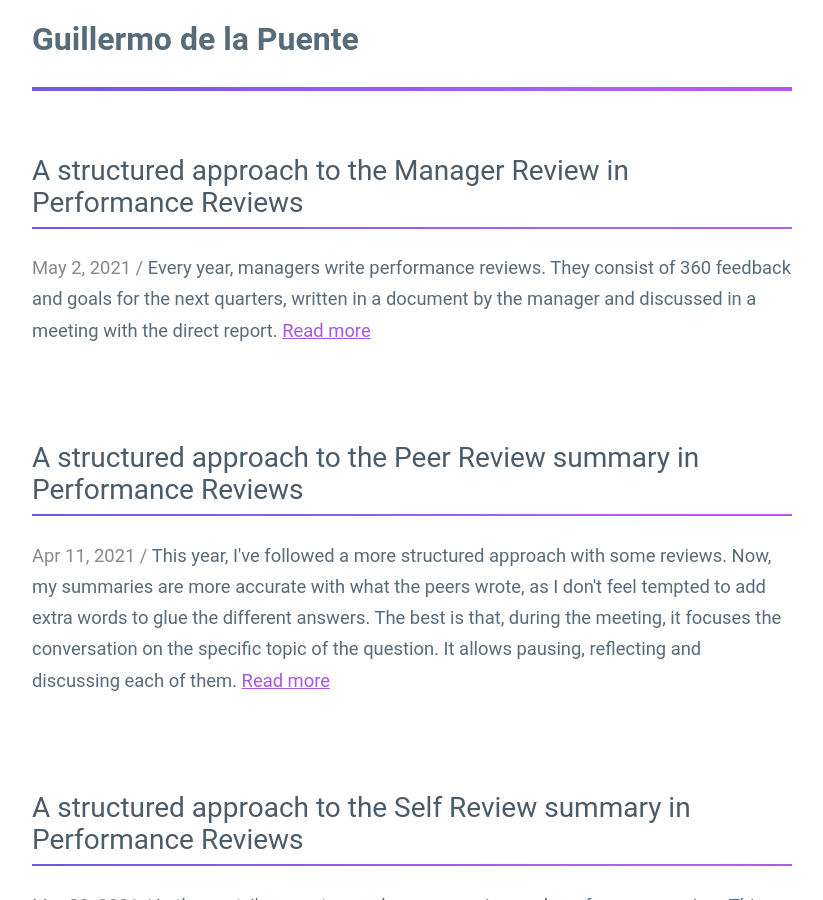
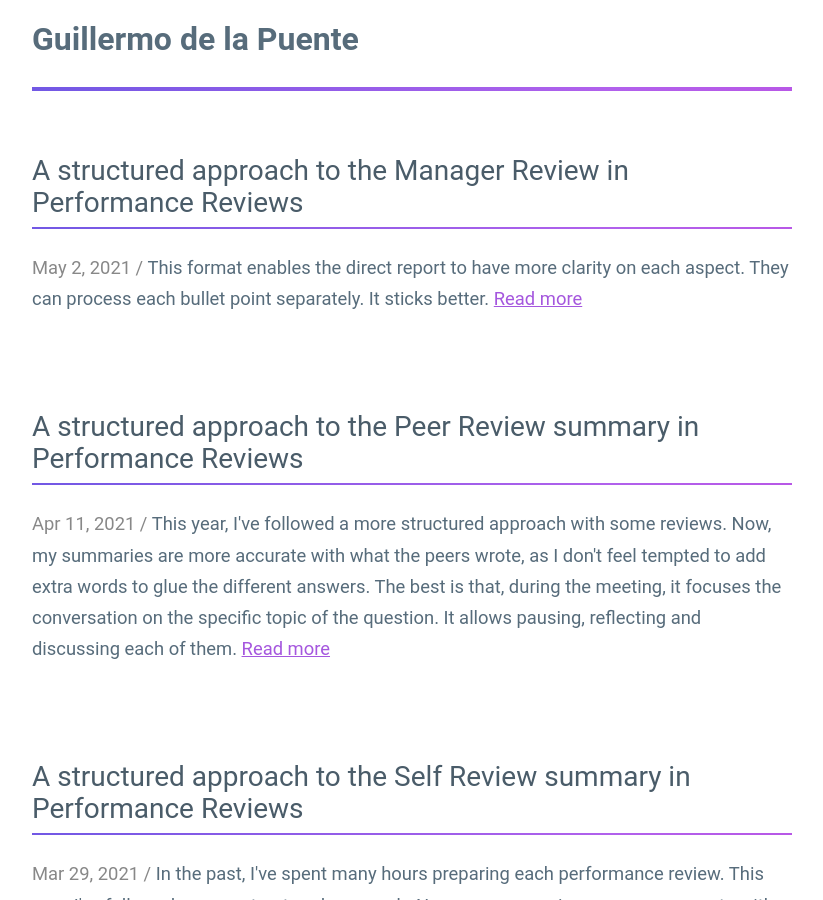
Before and after one commit to guillermodlpa/site, a Jekyll site: the page built from blog.html, in a window 1280 px wide and 900 px high. Shown: the whole window, without its empty margins (228-1051 px from the left). Built offline with Jekyll 4.4.1, drawn with Linux system fonts in a browser that asks for light colours.

Commit message:
Updated A Structured Approach To The Manager Review In Performance Reviews

```diff
--- a/_posts/2021-05-02-a-structured-approach-to-the-manager-review-in-performance-reviews.markdown
+++ b/_posts/2021-05-02-a-structured-approach-to-the-manager-review-in-performance-reviews.markdown
@@ -1,6 +1,8 @@
 ---
 title: A structured approach to the Manager Review in Performance Reviews
 date: 2021-05-02 10:00:00 Z
+excerpt: This format enables the direct report to have more clarity on each aspect.
+  They can process each bullet point separately. It sticks better.
 ---
 
 Every year, managers write performance reviews. They consist of 360 feedback and goals for the next quarters, written in a document by the manager and discussed in a meeting with the direct report.
```
